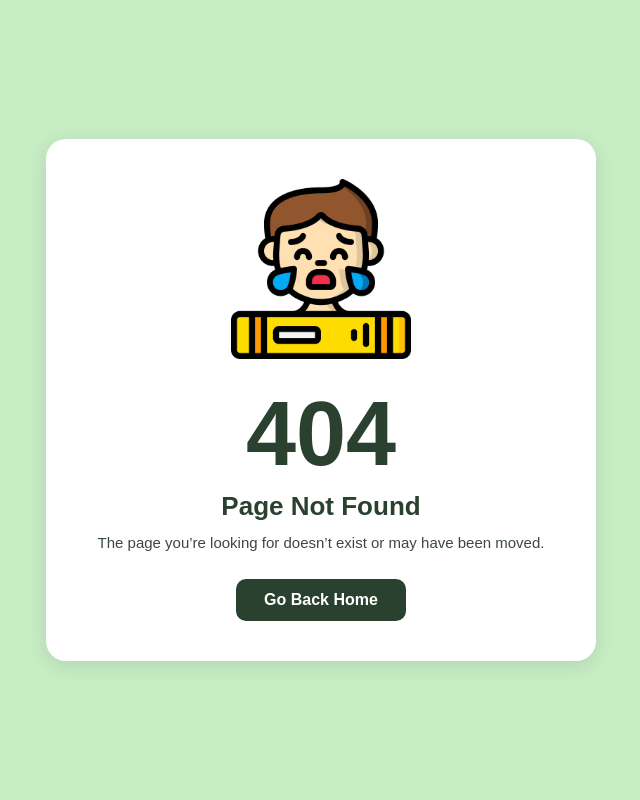
After one commit to PaulPastor24/LearnTogether, a PHP site: page /error.php in a window 1280 px wide. The commit adds this page. Shown: the whole page, without its empty margins (319-959 px from the left). Run offline with PHP 8.4, Linux system fonts and the light colour scheme.

Commit message:
adding Error page and security for searching files

```diff
--- /dev/null
+++ b/CSS/error.css
@@ -0,0 +1,77 @@
+* {
+  margin: 0;
+  padding: 0;
+  box-sizing: border-box;
+  font-family: "Poppins", sans-serif;
+}
+
+body {
+  height: 100vh;
+  background-color: #C7EDC4;
+  display: flex;
+  align-items: center;
+  justify-content: center;
+  padding: 20px;
+}
+
+.wrapper {
+  width: 100%;
+  max-width: 550px;
+}
+
+.error-box {
+  background: #ffffff;
+  padding: 40px 30px;
+  border-radius: 20px;
+  text-align: center;
+  box-shadow: 0 5px 20px rgba(0,0,0,0.1);
+  animation: fadeIn 0.7s ease;
+}
+
+.error-img {
+  width: 180px;
+  margin-bottom: 20px;
+}
+
+.error-code {
+  font-size: 90px;
+  font-weight: 800;
+  color: #2a412f;
+}
+
+.error-message {
+  font-size: 26px;
+  font-weight: 600;
+  color: #2a412f;
+  margin-top: 5px;
+}
+
+.error-description {
+  margin-top: 10px;
+  color: #3b4a3d;
+  font-size: 15px;
+  line-height: 1.5;
+}
+
+.home-btn {
+  display: inline-block;
+  margin-top: 25px;
+  padding: 12px 28px;
+  background: #2a412f;
+  color: #fff;
+  border-radius: 10px;
+  font-weight: 600;
+  text-decoration: none;
+  transition: 0.3s ease;
+}
+
+.home-btn:hover {
+  background: #3e5a46;
+  transform: scale(1.05);
+}
+
+/* ANIMATION */
+@keyframes fadeIn {
+  from { opacity: 0; transform: translateY(20px); }
+  to { opacity: 1; transform: translateY(0); }
+}
--- a/Learner/learnerDashboard.php
+++ b/Learner/learnerDashboard.php
@@ -2,9 +2,8 @@
 session_start();
 require '../db.php';
 
-$user_id = $_SESSION['user_id'] ?? null;
-if (!$user_id) {
-    header("Location: ../login.php");
+if (!isset($_SESSION['user_id'])) {
+    header("Location: /LearnTogether/login.php");
     exit;
 }
 
--- a/Tutor/tutorDashboard.php
+++ b/Tutor/tutorDashboard.php
@@ -3,9 +3,8 @@ session_start();
 require '../db.php';
 require '../agora_config.php';
 
-$user_id = $_SESSION['user_id'] ?? null;
-if (!$user_id) {
-    header("Location: ../login.php");
+if (!isset($_SESSION['user_id'])) {
+    header("Location: /LearnTogether/login.php");
     exit;
 }
 
--- /dev/null
+++ b/error.php
@@ -0,0 +1,27 @@
+<!DOCTYPE html>
+<html lang="en">
+<head>
+  <meta charset="UTF-8" />
+  <meta name="viewport" content="width=device-width, initial-scale=1.0" />
+  <title>Error | LearnTogether</title>
+  <link rel="stylesheet" href="CSS/error.css">
+</head>
+<body>
+
+  <div class="wrapper">
+    <div class="error-box">
+      <img src="drama.png" alt="404 Illustration" class="error-img">
+
+      <h1 class="error-code">404</h1>
+      <h2 class="error-message">Page Not Found</h2>
+      <p class="error-description">
+        The page you’re looking for doesn’t exist or may have been moved.
+      </p>
+
+      <a href="/LearnTogether/landingpage.php" class="home-btn">Go Back Home</a>
+
+    </div>
+  </div>
+
+</body>
+</html>
--- a/landingpage.php
+++ b/landingpage.php
@@ -36,7 +36,7 @@
                     <p class="mt-3">
                     A collaborative learning hub designed to connect students with one another for academic support, skill-building,    and    knowledge sharing. Our platform empowers learners to become both teachers and students—offering guidance    in   subjects     they excel in while receiving help in areas they want to improve. With real-time chat, video     sessions,   and resource     sharing, the platform fosters an interactive and supportive environment where  education becomes more     accessible,    personalized, and engaging.
                 </p>
-                <a href="#contact" class="btn mt-3 text-white" style="background-color: rgba(11, 97, 43, 1);">Learn More</a>
+                <a href="login.php" class="btn mt-3 text-white" style="background-color: rgba(11, 97, 43, 1);">Learn More</a>
             </div>
         </div>
     </section>
--- a/resent_otp.php
+++ b/resent_otp.php
@@ -1,6 +1,11 @@
 <?php
 session_start();
 require 'db.php';
+
+if (!isset($_SESSION['user_id'])) {
+    header("Location: /LearnTogether/login.php");
+    exit;
+}
 
 header('Content-Type: application/json');
 
--- a/roleSelector.php
+++ b/roleSelector.php
@@ -3,7 +3,7 @@ session_start();
 require 'db.php';
 
 if (!isset($_SESSION['user_id'])) {
-    header("Location: login.php");
+    header("Location: /LearnTogether/login.php");
     exit;
 }
 
```
Also changed, not shown: Learner/requests.php (+3 -4 lines), Learner/schedule.php (+3 -4 lines), Learner/searchTutors.php (+3 -4 lines), Learner/subjects.php (+3 -4 lines), Tutor/scheduleTutor.php (+3 -4 lines), test.php (deleted, +0 -27 lines), .htaccess (added), drama.png (added).
